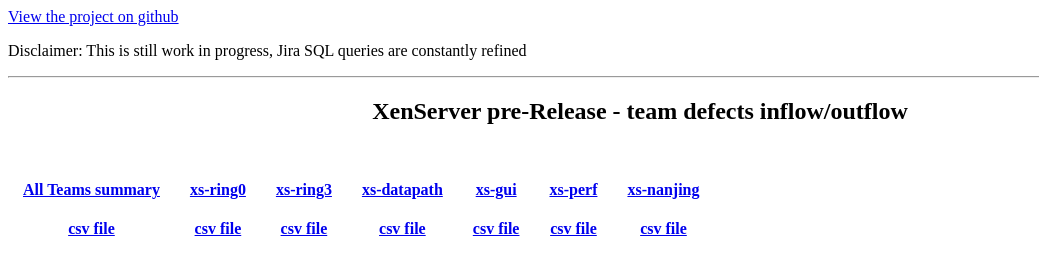
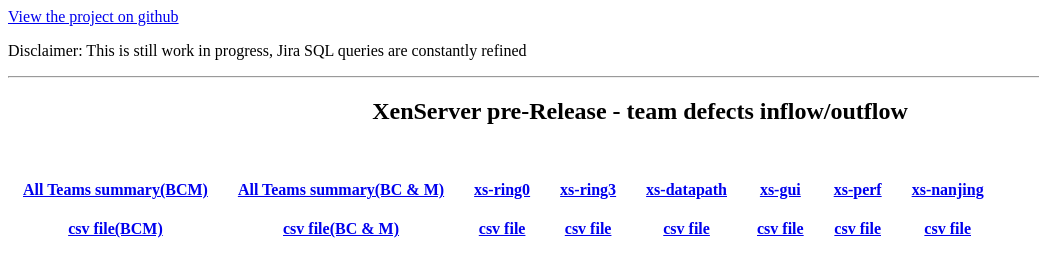
Before and after one commit to philippegabriel/jira, a plain HTML site: page projectTrend/index.html in a window 1280 px wide. Shown: the whole page, without its empty margins (0-1039 px from the left). Drawn offline with Linux system fonts and the light colour scheme.

Commit message:
index.html shows BCM combined and separated

```diff
--- a/projectTrend/index.html
+++ b/projectTrend/index.html
@@ -26,32 +26,36 @@
 <table>
 <tr>
 <td>
-<a href="html/trend.html"><h4>All Teams summary</h4></a>
-<a href="csv/trend.csv"><h4>csv file</h4></a>
+<a href="htmlBCM/trend.html"><h4>All Teams summary(BCM)</h4></a>
+<a href="csvBCM/trend.csv"><h4>csv file(BCM)</h4></a>
 </td>
 <td>
-<a href="html/xs-ring0.report.html"><h4>xs-ring0</h4></a>
-<a href="csv/xs-ring0.report.csv"><h4>csv file</h4></a>
+<a href="htmlBC-M/trend.html"><h4>All Teams summary(BC & M)</h4></a>
+<a href="csvBC-M/trend.csv"><h4>csv file(BC & M)</h4></a>
 </td>
 <td>
-<a href="html/xs-ring3.report.html"><h4>xs-ring3</h4></a>
-<a href="csv/xs-ring3.report.csv"><h4>csv file</h4></a>
+<a href="htmlBCM/xs-ring0.report.html"><h4>xs-ring0</h4></a>
+<a href="csvBCM/xs-ring0.report.csv"><h4>csv file</h4></a>
 </td>
 <td>
-<a href="html/xs-datapath.report.html"><h4>xs-datapath</h4></a>
-<a href="csv/xs-datapath.report.csv"><h4>csv file</h4></a>
+<a href="htmlBCM/xs-ring3.report.html"><h4>xs-ring3</h4></a>
+<a href="csvBCM/xs-ring3.report.csv"><h4>csv file</h4></a>
 </td>
 <td>
-<a href="html/xs-gui.report.html"><h4>xs-gui</h4></a>
-<a href="csv/xs-gui.report.csv"><h4>csv file</h4></a>
+<a href="htmlBCM/xs-datapath.report.html"><h4>xs-datapath</h4></a>
+<a href="csvBCM/xs-datapath.report.csv"><h4>csv file</h4></a>
 </td>
 <td>
-<a href="html/xs-perf.report.html"><h4>xs-perf</h4></a>
-<a href="csv/xs-perf.report.csv"><h4>csv file</h4></a>
+<a href="htmlBCM/xs-gui.report.html"><h4>xs-gui</h4></a>
+<a href="csvBCM/xs-gui.report.csv"><h4>csv file</h4></a>
 </td>
 <td>
-<a href="html/xs-nanjing.report.html"><h4>xs-nanjing</h4></a>
-<a href="csv/xs-nanjing.report.csv"><h4>csv file</h4></a>
+<a href="htmlBCM/xs-perf.report.html"><h4>xs-perf</h4></a>
+<a href="csvBCM/xs-perf.report.csv"><h4>csv file</h4></a>
+</td>
+<td>
+<a href="htmlBCM/xs-nanjing.report.html"><h4>xs-nanjing</h4></a>
+<a href="csvBCM/xs-nanjing.report.csv"><h4>csv file</h4></a>
 </td>
 </tr>
 
```
Also changed, not shown: 1 other file.
